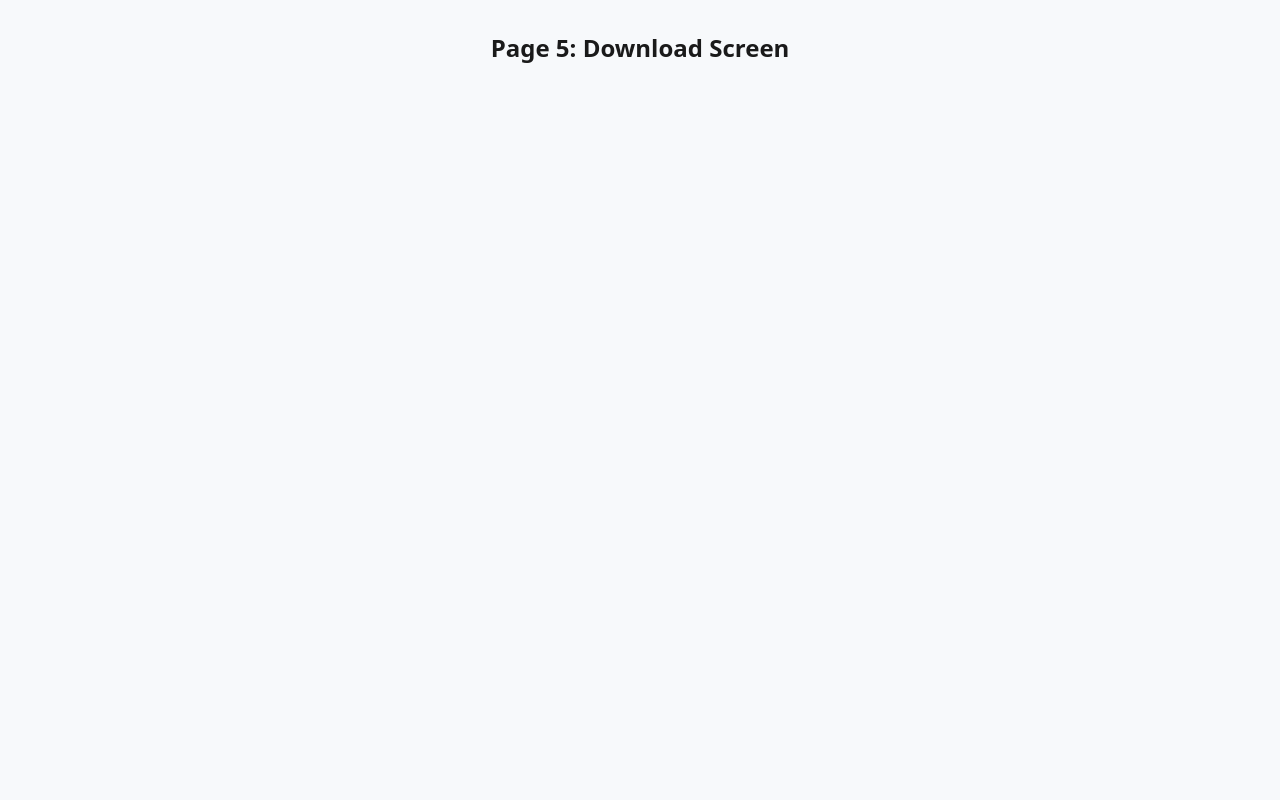
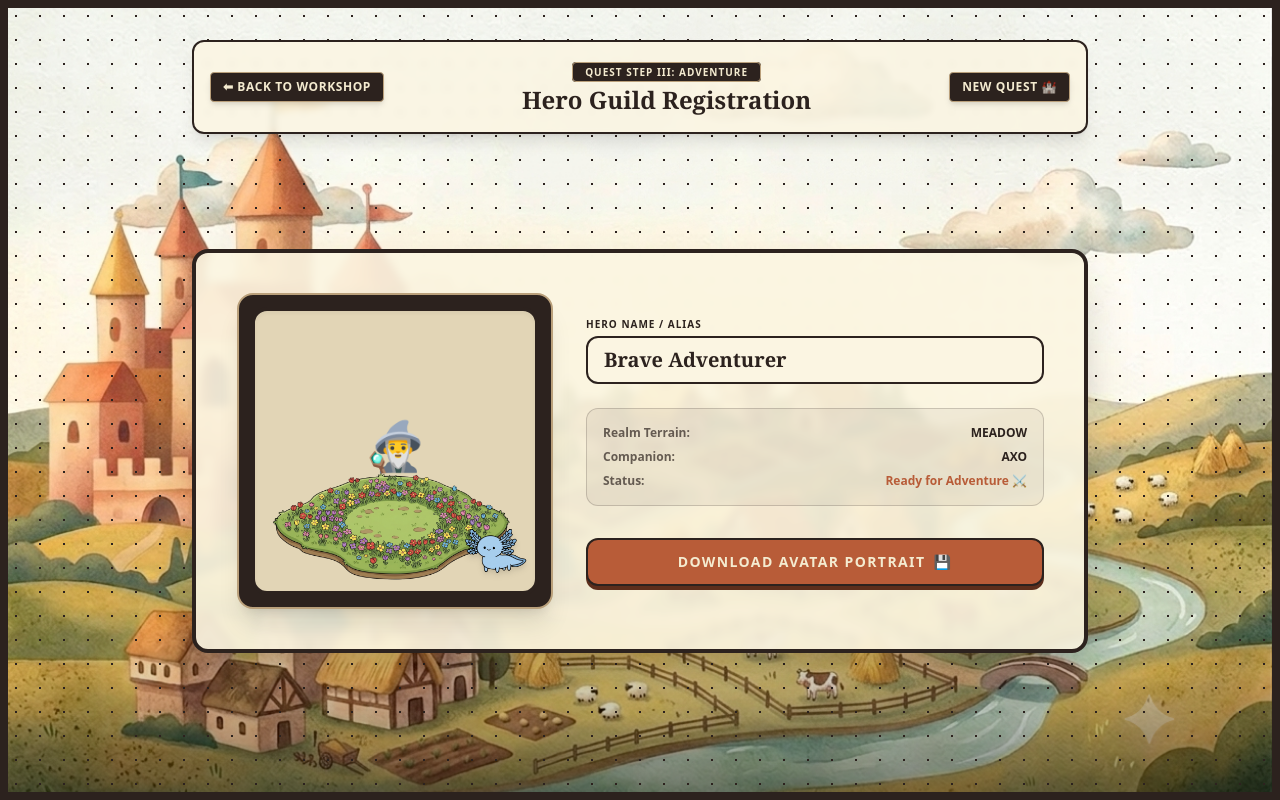
Before and after one commit to johndextercullados/avatar-generator, a React (Vite) app: page /download in a window 1280 px wide. Built offline with nearby package versions, Linux system fonts and the light colour scheme; the HTML template or start-up script is replaced by a standard one.

Commit message:
Add download page and connected to edit page

```diff
--- a/src/components/FrameToggle.jsx
+++ b/src/components/FrameToggle.jsx
@@ -6,8 +6,9 @@ export default function FrameToggle({ hasFrame, onToggleFrame }) {
       <div className="flex items-center space-x-2">
         <span className="text-lg">🖼️</span>
         <span className="text-xs font-bold text-[#2c221e] uppercase tracking-wider">
-          Enchanted Gold Border
+          Add Gold Border
         </span>
+        <span className="text-lg">🖼️</span>
       </div>
       <button
         onClick={() => onToggleFrame && onToggleFrame(!hasFrame)}
--- a/src/pages/Download.jsx
+++ b/src/pages/Download.jsx
@@ -1,3 +1,123 @@
+import React, { useState } from 'react';
+import { useLocation, useNavigate } from 'react-router-dom';
+import ChibiCanvas from '../components/ChibiCanvas';
+
 export default function Download() {
-  return <div className="p-8 text-center text-2xl font-bold">Page 5: Download Screen</div>;
+  const navigate = useNavigate();
+  const location = useLocation();
+
+  // Retrieve state passed from Editing page - nagpapasa ng data
+  const heroData = location.state || {
+    selectedTerrain: 'meadow',
+    selectedPet: 'axo',
+    bgColor: '#e2d5b6',
+    hasFrame: false,
+  };
+
+  const [heroName, setHeroName] = useState('Brave Adventurer');
+
+  return (
+    <div
+      className="min-h-screen flex flex-col justify-between items-center px-4 md:px-8 py-8 border-8 border-[#2c221e] relative"
+      style={{
+        backgroundImage: `
+          radial-gradient(#2c221e 1.2px, transparent 1.2px),
+          linear-gradient(to top, rgba(0, 0, 0, 0.45) 0%, rgba(0, 0, 0, 0.1) 15%, transparent 35%),
+          url('/assets/design/bg-castle.png')
+        `,
+        backgroundSize: '24px 24px, 100% 100%, cover',
+        backgroundPosition: 'center, center, center',
+        backgroundRepeat: 'repeat, no-repeat, no-repeat'
+      }}
+    >
+
+      {/* TOP HEADER */}
+      <div className="w-full max-w-4xl flex justify-between items-center bg-[#fbf5e2]/85 backdrop-blur-[3px] p-4 rounded-xl border-2 border-[#2c221e] shadow-lg mb-6 z-10">
+        <button
+          onClick={() => navigate('/edit')}
+          className="bg-[#2c221e] hover:bg-[#453630] text-[#f4ebd0] text-xs font-bold px-3 py-1.5 rounded border border-[#baa07b] uppercase tracking-wider transition-colors duration-150 shadow-md"
+        >
+          ⬅ Back to Workshop
+        </button>
+
+        <div className="text-center">
+          <span className="bg-[#2c221e] text-[#f4ebd0] px-3 py-0.5 rounded text-[10px] font-black tracking-widest uppercase border border-[#baa07b]">
+            Quest Step III: Adventure
+          </span>
+          <h1 className="text-xl md:text-2xl font-black text-[#2c221e] font-serif mt-0.5">
+            Hero Guild Registration
+          </h1>
+        </div>
+
+        <button
+          onClick={() => navigate('/')}
+          className="bg-[#2c221e] hover:bg-[#453630] text-[#f4ebd0] text-xs font-bold px-3 py-1.5 rounded border border-[#baa07b] uppercase tracking-wider transition-colors duration-150 shadow-md"
+        >
+          New Quest 🏰
+        </button>
+      </div>
+
+      {/* MAIN HERO CARD PREVIEW */}
+      <div className="w-full max-w-4xl bg-[#fbf5e2]/90 backdrop-blur-[4px] p-6 md:p-10 rounded-2xl border-4 border-[#2c221e] shadow-2xl z-10 grid grid-cols-1 md:grid-cols-12 gap-8 items-center my-auto">
+
+        {/* LEFT COLUMN: HERO AVATAR DISPLAY */}
+        <div className="md:col-span-5 flex flex-col items-center justify-center space-y-4">
+          <div className="p-3 bg-[#2c221e] rounded-2xl border-2 border-[#baa07b] shadow-xl">
+            <ChibiCanvas
+              terrain={heroData.selectedTerrain}
+              pet={heroData.selectedPet}
+              bgColor={heroData.bgColor}
+              hasFrame={heroData.hasFrame}
+              imageSrc={heroData.imageUrl}
+            />
+          </div>
+        </div>
+
+        {/* RIGHT COLUMN: HERO GUILD CARD & DOWNLOAD ACTIONS */}
+        <div className="md:col-span-7 space-y-6">
+          <div>
+            <label className="text-[10px] font-black text-[#2c221e] uppercase tracking-widest block mb-1">
+              Hero Name / Alias
+            </label>
+            <input
+              type="text"
+              value={heroName}
+              onChange={(e) => setHeroName(e.target.value)}
+              className="w-full bg-[#fbf5e2] text-[#2c221e] font-serif font-bold text-xl px-4 py-2 rounded-xl border-2 border-[#2c221e] focus:outline-none focus:ring-2 focus:ring-[#baa07b]"
+              placeholder="Enter Hero Name..."
+            />
+          </div>
+
+          <div className="bg-[#2c221e]/5 p-4 rounded-xl border border-[#2c221e]/20 space-y-2 text-xs font-semibold text-[#2c221e]">
+            <div className="flex justify-between">
+              <span className="opacity-70">Realm Terrain:</span>
+              <span className="font-bold uppercase">{heroData.selectedTerrain}</span>
+            </div>
+            <div className="flex justify-between">
+              <span className="opacity-70">Companion:</span>
+              <span className="font-bold uppercase">{heroData.selectedPet}</span>
+            </div>
+            <div className="flex justify-between">
+              <span className="opacity-70">Status:</span>
+              <span className="font-bold text-[#b85c38]">Ready for Adventure ⚔️</span>
+            </div>
+          </div>
+
+          {/* DOWNLOAD BUTTON */}
+          <div className="pt-2">
+            <button
+              onClick={() => alert(`Hero "${heroName}" exported successfully!`)}
+              className="w-full bg-[#b85c38] hover:bg-[#a04e2e] text-[#f4ebd0] text-sm font-black py-3 rounded-xl border-2 border-[#2c221e] uppercase tracking-widest transition-all duration-150 shadow-[0_4px_0_0_#5c2e1c] hover:translate-y-[1px] hover:shadow-[0_2px_0_0_#5c2e1c] active:translate-y-[4px] active:shadow-none flex items-center justify-center space-x-2"
+            >
+              <span>Download Avatar Portrait</span>
+              <span>💾</span>
+            </button>
+          </div>
+        </div>
+
+      </div>
+
+      <div className="h-4 w-full opacity-0"></div>
+    </div>
+  );
 }
--- a/src/pages/Editing.jsx
+++ b/src/pages/Editing.jsx
@@ -12,6 +12,18 @@ export default function Editing() {
   const [selectedPet, setSelectedPet] = useState('axo');
   const [bgColor, setBgColor] = useState('#e2d5b6');
   const [hasFrame, setHasFrame] = useState(false);
+
+  const handleExport = () => {
+    navigate('/download', {
+      state: {
+        selectedTerrain,
+        selectedPet,
+        bgColor,
+        hasFrame,
+        // imageUrl: avatarImageUrl // Pass uploaded/generated image here when available
+      }
+    });
+  };
 
   return (
     <div
@@ -46,10 +58,10 @@ export default function Editing() {
         </div>
 
         <button
-          onClick={() => navigate('/download')}
+          onClick={handleExport}
           className="bg-[#b85c38] hover:bg-[#a04e2e] text-[#f4ebd0] text-xs font-bold px-4 py-2 rounded-lg border-2 border-[#2c221e] uppercase tracking-wider transition-all duration-150 shadow-[0_3px_0_0_#5c2e1c] hover:translate-y-[1px] hover:shadow-[0_1px_0_0_#5c2e1c] active:translate-y-[3px] active:shadow-none"
         >
-          Export Hero ⚔️
+          Export Avatar ⚔️
         </button>
       </div>
 
```
Also changed, not shown: 1 other file (tests, documents, lock files or other folders).
